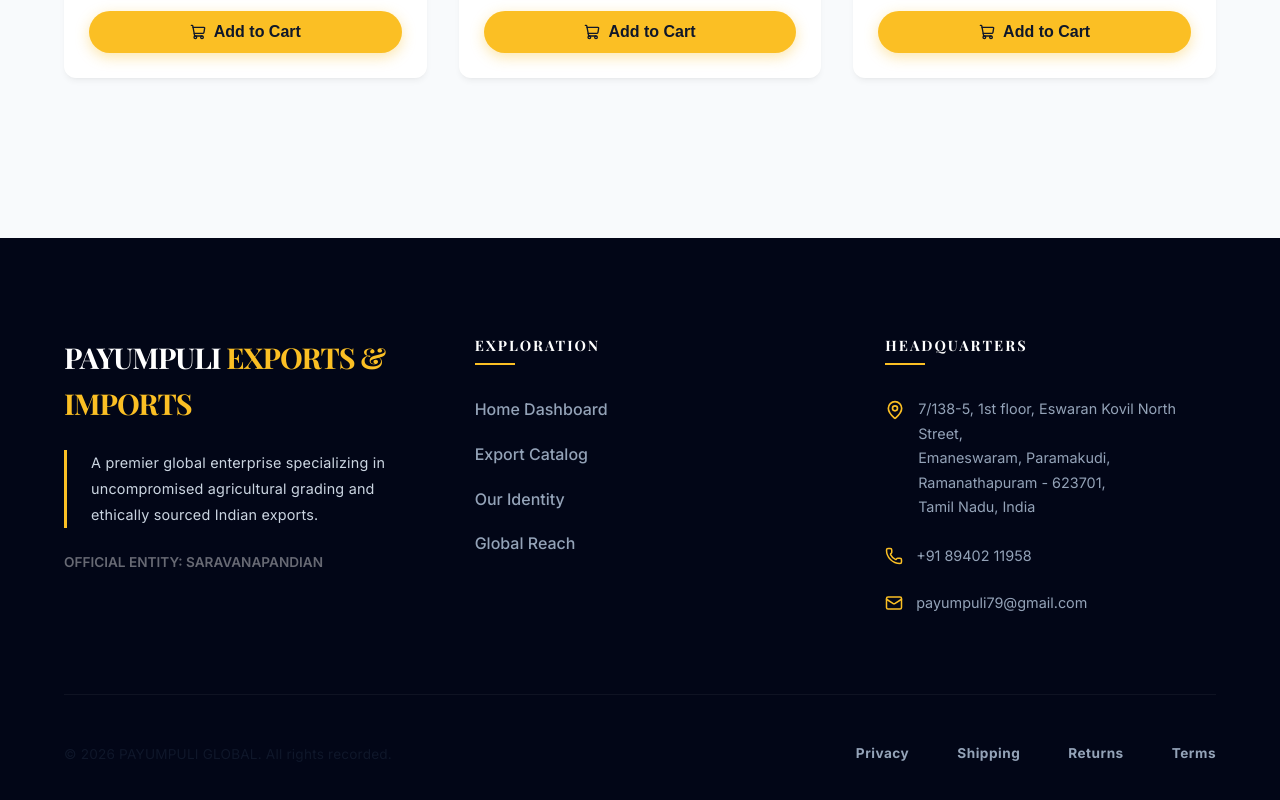
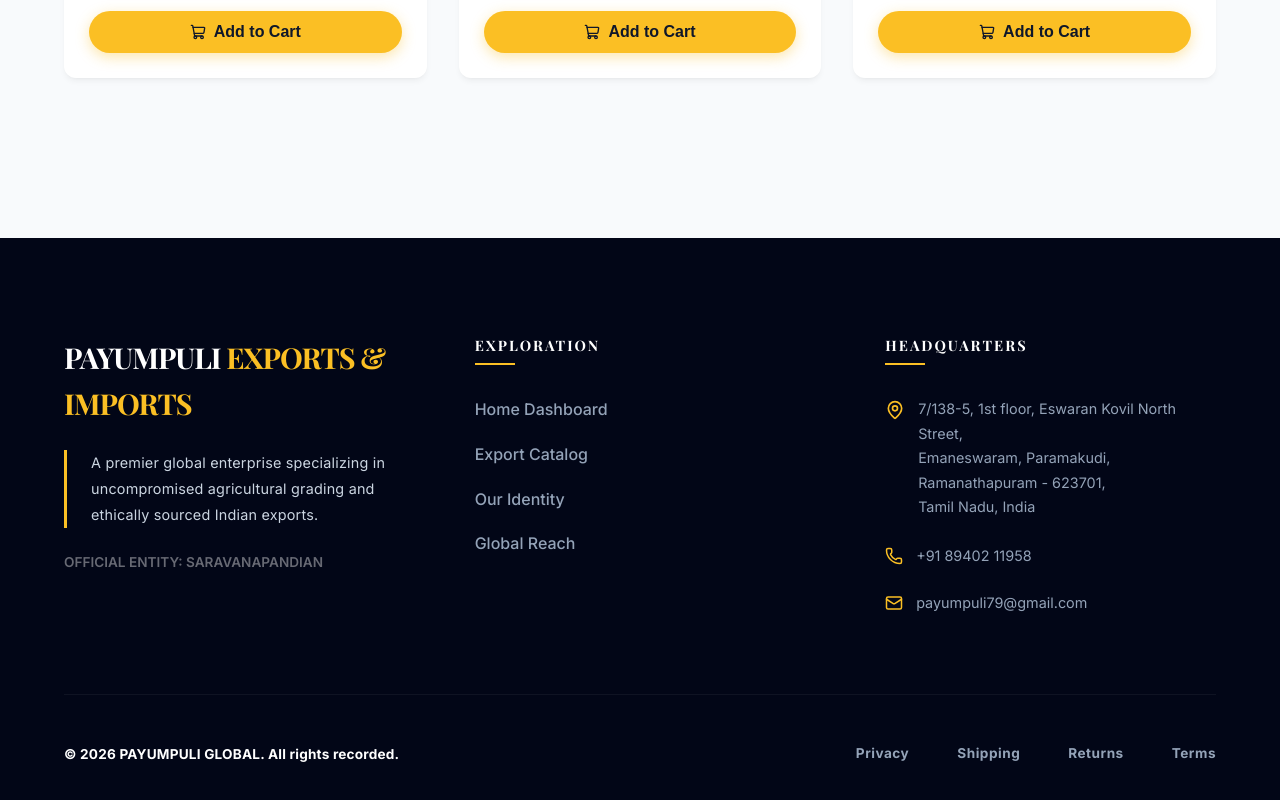
Before and after one commit to tmisgowthaamand/PAYUMPULI-EXPORTS-IMPORTS, a React (Vite) app in the folder frontend/: page / in a window 1280 px wide. Shown: the part 2536-3336 px from the top of the page. Built offline with nearby package versions, Linux system fonts and the light colour scheme.

Commit message:
Fix footer copyright visibility and bolding

```diff
--- a/frontend/src/App.jsx
+++ b/frontend/src/App.jsx
@@ -105,8 +105,8 @@ function Footer() {
         </div>
       </div>
 
-      <div className="footer-bottom" style={{ borderTop: '1px solid rgba(255,255,255,0.05)', marginTop: '5rem', paddingTop: '3rem', fontWeight: '800' }}>
-        <p>&copy; 2026 PAYUMPULI GLOBAL. All rights recorded.</p>
+      <div className="footer-bottom" style={{ borderTop: '1px solid rgba(255,255,255,0.05)', marginTop: '5rem', paddingTop: '3rem' }}>
+        <p style={{ color: 'white', fontWeight: '900', opacity: 1 }}>&copy; 2026 PAYUMPULI GLOBAL. All rights recorded.</p>
         <div className="footer-bottom-links" style={{ display: 'flex', gap: '3rem', fontWeight: '800', letterSpacing: '0.5px' }}>
           <Link to="/privacy-policy">Privacy</Link>
           <Link to="/shipping-policy">Shipping</Link>
```
